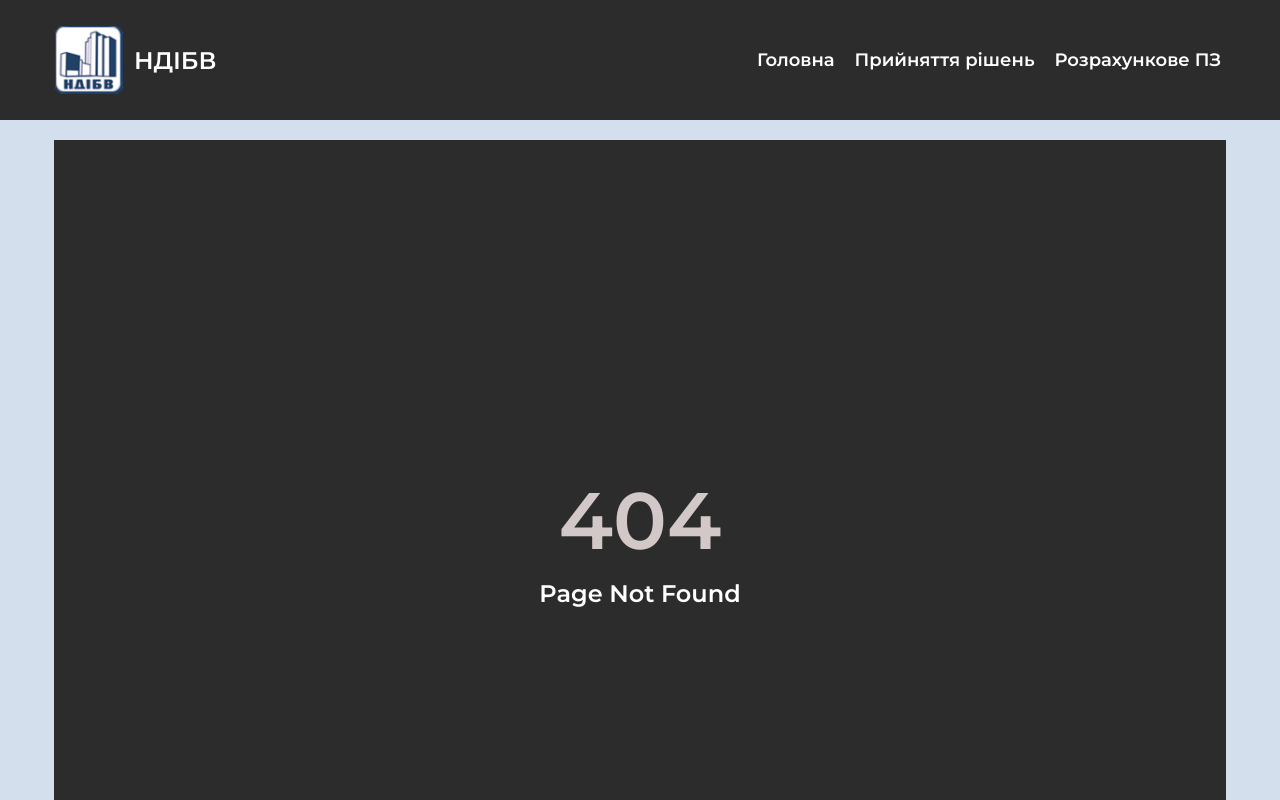
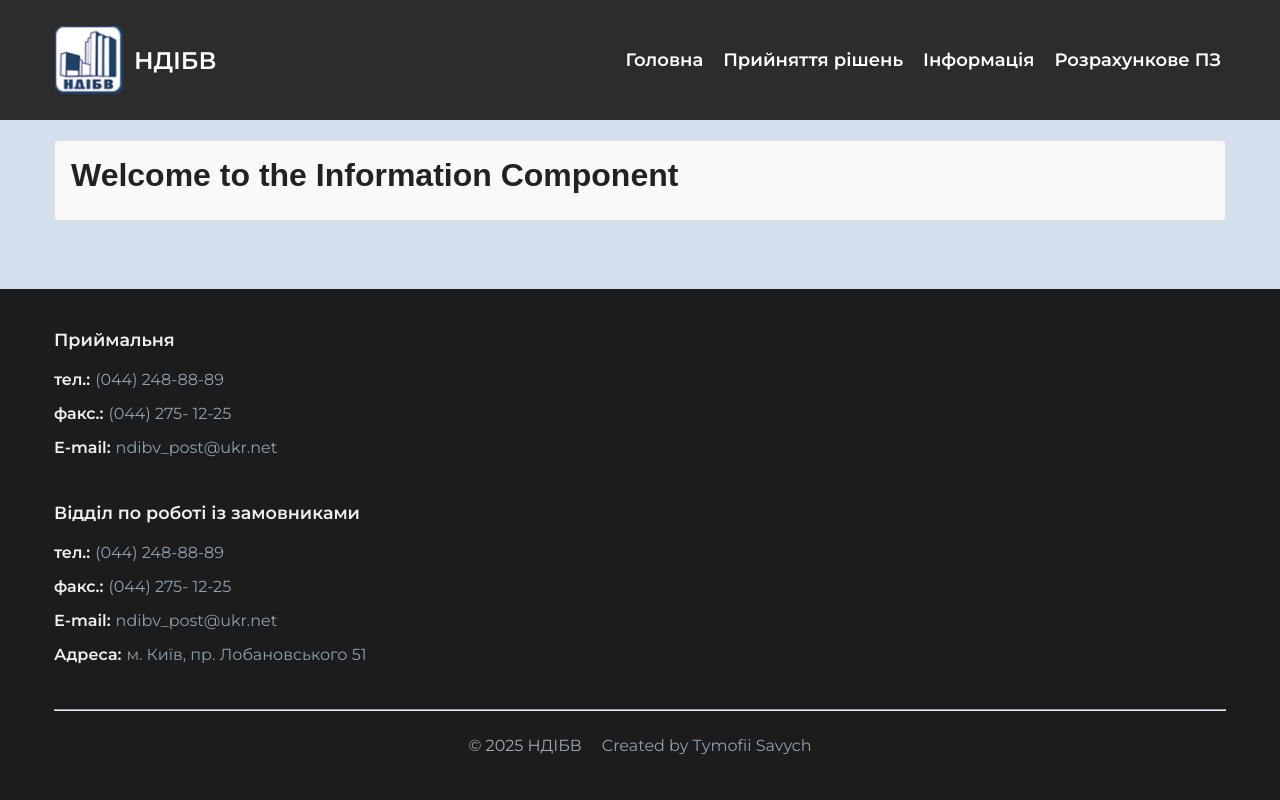
Before and after one commit to SavaSenpai/MainInterface, a React (Create React App) app: page /information in a window 1280 px wide. Shown: the top 800 px of the page. Built offline with nearby package versions, Linux system fonts and the light colour scheme.

Commit message:
Add block info

```diff
--- a/src/App.jsx
+++ b/src/App.jsx
@@ -5,6 +5,7 @@ import MainInterface  from './components/MainInterface/MainInterface';
 import DecisionMaking  from './components/DecisionMaking/DecisionMaking';
 import Calculator from './components/Calculator/Calculator';
 import Notfoundpage  from './components/Notfoundpage/Notfoundpage';
+import Information from './components/Information/information';
 import './App.scss';
 
 function App() {
@@ -13,6 +14,7 @@ function App() {
       <Route path="/" element={<Layout />}>
         <Route path="/MainInterface" element={<MainInterface />} />
         <Route path="/DecisionMaking" element={<DecisionMaking />} />
+        <Route path='/information' element={<Information />} />
         <Route path="/Calculator" element={<Calculator />} />
         <Route path="*" element={<Notfoundpage />} />
       </Route>
--- a/src/components/Header/Header.jsx
+++ b/src/components/Header/Header.jsx
@@ -14,6 +14,7 @@ function Header() {
         <ul className="header__menu">
           <li><Link to="/MainInterface" className="header__link">Головна</Link></li>
           <li><Link to="/DecisionMaking" className="header__link">Прийняття рішень</Link></li>
+          <li><Link to="/information" className="header__link">Інформація</Link></li>
           <li><Link to="/Calculator" className="header__link">Розрахункове ПЗ</Link></li>
         </ul>
       </nav>
--- /dev/null
+++ b/src/components/Information/information.jsx
@@ -0,0 +1,12 @@
+import React from 'react';
+import './information.scss';
+
+const Information = () => {
+  return (
+    <div className="information">
+      <h1>Welcome to the Information Component</h1>
+    </div>
+  );
+};
+
+export default Information;
--- /dev/null
+++ b/src/components/Information/information.scss
@@ -0,0 +1,38 @@
+// Base styles for the Information component
+
+.information {
+  font-family: Arial, sans-serif;
+  color: #333;
+  padding: 16px;
+  background-color: #f9f9f9;
+  border: 1px solid #ddd;
+  border-radius: 4px;
+
+  h1, h2, h3, h4, h5, h6 {
+    margin: 0 0 10px;
+    color: #222;
+  }
+
+  p {
+    margin: 0 0 15px;
+    line-height: 1.6;
+  }
+
+  a {
+    color: #007bff;
+    text-decoration: none;
+
+    &:hover {
+      text-decoration: underline;
+    }
+  }
+
+  ul, ol {
+    margin: 0 0 15px;
+    padding-left: 20px;
+
+    li {
+      margin-bottom: 5px;
+    }
+  }
+}
```
